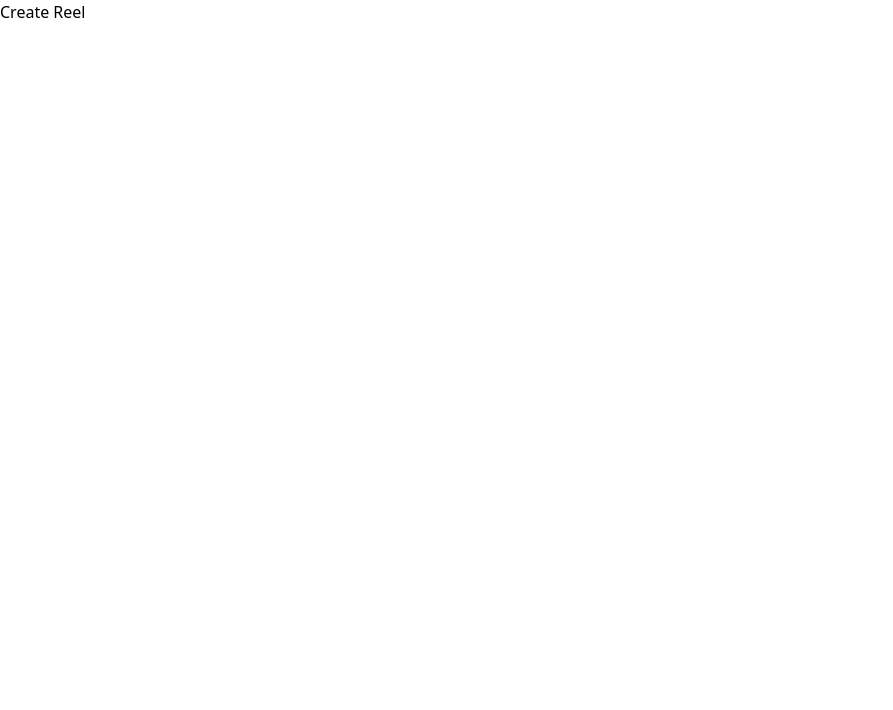
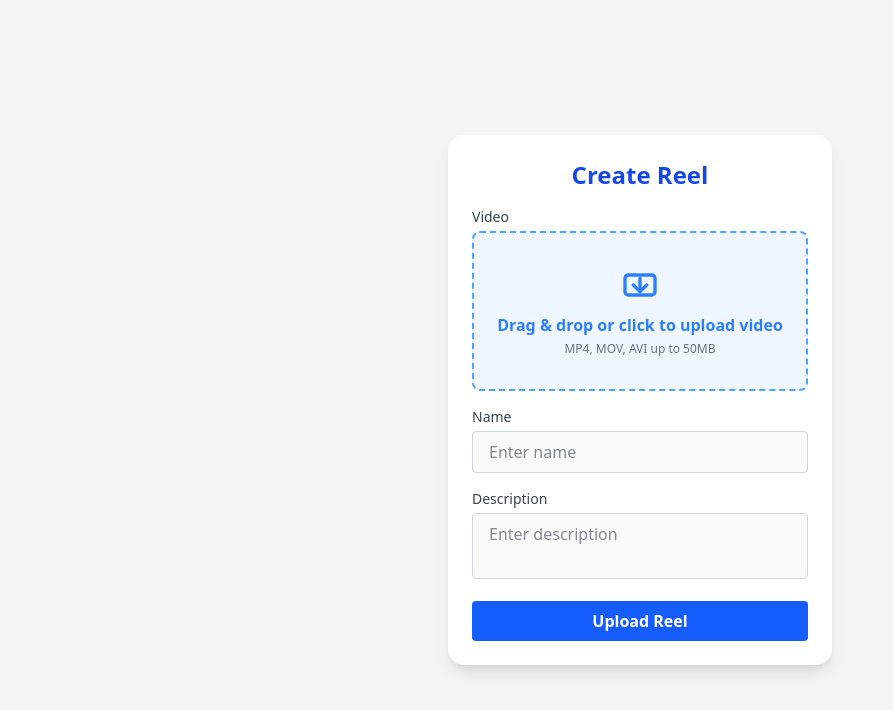
Before and after one commit to Neeraj-chauhan12/food-app, a React (Vite) app in the folder frontend/food/: page /create-food in a window 1280 px wide. Shown: the top 710 px of the page, without its empty margins (0-893 px from the left). Built offline with nearby package versions, Linux system fonts and the light colour scheme.

Commit message:
create home page

```diff
--- a/frontend/food/src/Auth/FoodPartnerLogin.jsx
+++ b/frontend/food/src/Auth/FoodPartnerLogin.jsx
@@ -27,7 +27,7 @@ const FoodPartnerLogin = () => {
       });
       console.log("Food Partner Login Success:", response.data);
       toast.success(response.data.message);
-      navigate("/create") // Redirect to home or dashboard
+      navigate("/create-food") // Redirect to home or dashboard
     } catch (error) {
       console.error("Food Partner Login Error:", error);
       toast.error(error.response?.data?.message || "Login failed. Please check your credentials.");
--- a/frontend/food/src/Pages/CreateReel.jsx
+++ b/frontend/food/src/Pages/CreateReel.jsx
@@ -1,12 +1,95 @@
-import React from 'react'
+import axios from 'axios';
+import React, { useState } from 'react'
+import toast from 'react-hot-toast';
+import { useNavigate } from 'react-router-dom';
+
 
 const CreateReel = () => {
+  const [videoFile, setVideoFile] = useState(null);
+  const [videoUrl, setVideoUrl] = useState(null);
+  const [name, setName] = useState("");
+  const [description, setDescription] = useState("");
+
+  const navigate = useNavigate();
+
+  const handleVideoChange = (e) => {
+    const file = e.target.files[0];
+    if (file) {
+      setVideoFile(file);
+      setVideoUrl(URL.createObjectURL(file));
+    } else {
+      setVideoFile(null);
+      setVideoUrl(null);
+    }
+  };
+
+  const handleSubmit =async (e) => {
+    e.preventDefault();
+    // Handle form submission logic here
+    const formData = new FormData();
+    formData.append('video', videoFile);
+    formData.append('name', name);
+    formData.append('description', description);
+
+    await axios.post('http://localhost:3000/api/auth/food/', formData, {
+      withCredentials: true,
+      headers: {
+        'Content-Type': 'multipart/form-data',
+      }
+    })
+    .then((Response)=>{
+      console.log(Response)
+      navigate("/"); // Redirect to home or dashboard
+      toast.success("Reel Uploaded Successfully")
+    })
+    .catch((err)=>{
+      console.log(err)
+      toast.error("Error in Uploading Reel")
+    })
+
+      // Reset form
+      setVideoFile(null);
+      setVideoUrl(null);
+      setName("");
+      setDescription("");
+  }
+
   return (
-    <div>
-        <h1>Create Reel</h1>
-
+    <div className="min-h-screen bg-gray-100 flex flex-col items-center justify-center px-4 py-8">
+      <div className="w-full max-w-sm bg-white rounded-2xl shadow-lg p-6 space-y-6">
+        <h2 className="text-2xl font-bold text-center text-blue-700 mb-4">Create Reel</h2>
+        <form
+        onSubmit={handleSubmit}
+        className="space-y-4">
+          <div>
+            <label className="block text-sm font-medium text-gray-700 mb-1">Video</label>
+            <div className="relative w-full h-40 flex flex-col items-center justify-center border-2 border-dashed border-blue-400 rounded-lg bg-blue-50 hover:bg-blue-100 transition-colors cursor-pointer group">
+              <input type="file" accept="video/*" id="video-upload" className="absolute inset-0 w-full h-full opacity-0 cursor-pointer" onChange={handleVideoChange} />
+              <div className="flex flex-col items-center justify-center pointer-events-none">
+                <svg className="w-10 h-10 text-blue-500 mb-2" fill="none" stroke="currentColor" strokeWidth="2" viewBox="0 0 24 24"><path strokeLinecap="round" strokeLinejoin="round" d="M3 16V8a2 2 0 012-2h14a2 2 0 012 2v8a2 2 0 01-2 2H5a2 2 0 01-2-2z" /><path strokeLinecap="round" strokeLinejoin="round" d="M8 12l4 4m0 0l4-4m-4 4V8" /></svg>
+                <span className="text-blue-500 font-semibold">Drag & drop or click to upload video</span>
+                <span className="text-xs text-gray-500 mt-1">MP4, MOV, AVI up to 50MB</span>
+              </div>
+            </div>
+            {videoUrl && (
+              <div className="mt-4">
+                <video src={videoUrl} controls className="w-full rounded-lg shadow" />
+              </div>
+            )}
+          </div>
+          <div>
+            <label className="block text-sm font-medium text-gray-700 mb-1">Name</label>
+            <input onChange={(e) => setName(e.target.value)} type="text" placeholder="Enter name" className="w-full px-4 py-2 rounded border border-gray-300 bg-gray-50 text-gray-900 focus:outline-none focus:ring-2 focus:ring-blue-500" />
+          </div>
+          <div>
+            <label className="block text-sm font-medium text-gray-700 mb-1">Description</label>
+            <textarea onChange={(e) => setDescription(e.target.value)} placeholder="Enter description" rows={2} className="w-full px-4 py-2 rounded border border-gray-300 bg-gray-50 text-gray-900 focus:outline-none focus:ring-2 focus:ring-blue-500 resize-none" maxLength={100} />
+          </div>
+          <button type="submit" className="w-full py-2 rounded bg-blue-600 text-white font-semibold hover:bg-blue-700 transition-colors">Upload Reel</button>
+        </form>
+      </div>
     </div>
-  )
+  );
 }
 
 export default CreateReel
```
Also changed, not shown: 1 other file (tests, documents, lock files or other folders).
